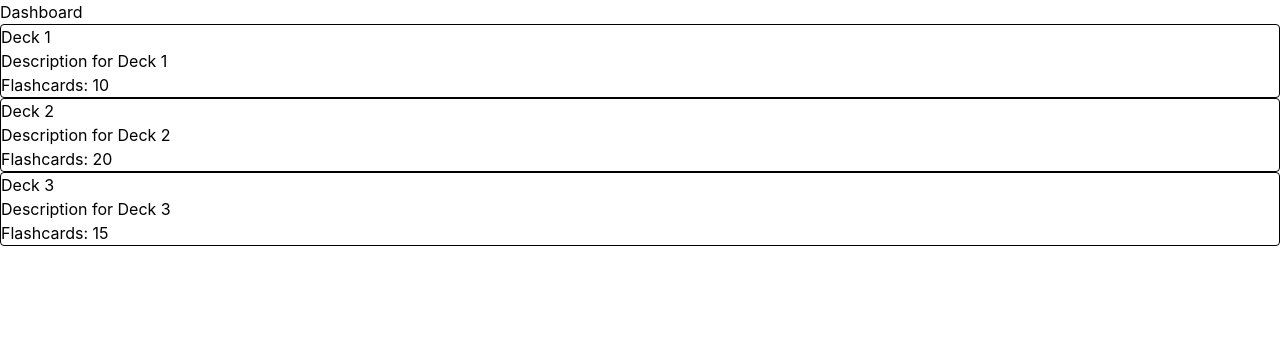
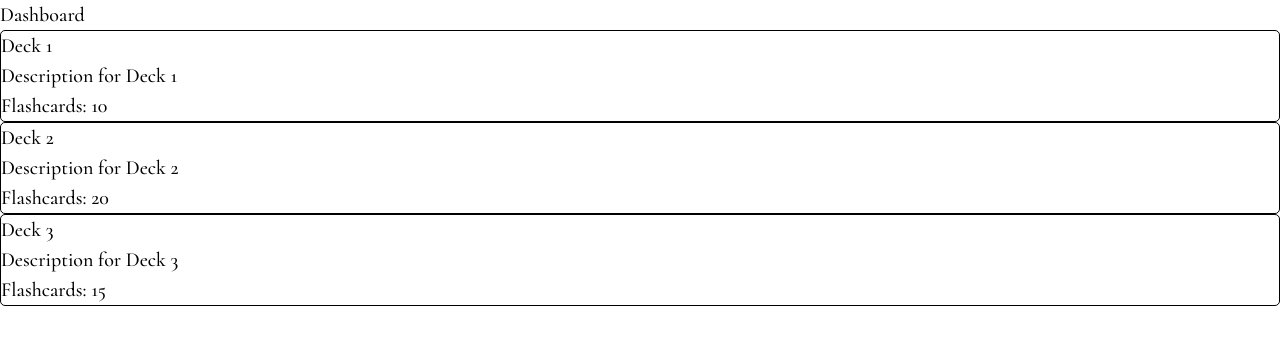
Before and after one commit to travisfriesen/devhacks2026, a React (Vite) app: page / in a window 1280 px wide. Shown: the top 344 px of the page. Built offline with nearby package versions, Linux system fonts and the light colour scheme.

Commit message:
feat: Added the fonts and global css setup

```diff
--- a/index.html
+++ b/index.html
@@ -3,10 +3,31 @@
     <head>
         <meta charset="UTF-8" />
         <title>DevHacks 2026</title>
-
+        <link
+            rel="preconnect"
+            href="https://fonts.googleapis.com" />
+        <link
+            rel="preconnect"
+            href="https://fonts.gstatic.com"
+            crossorigin />
+        <link
+            href="https://fonts.googleapis.com/css2?family=Cormorant:ital,wght@0,300..700;1,300..700&display=swap"
+            rel="stylesheet" />
+        <link
+            rel="preconnect"
+            href="https://fonts.googleapis.com" />
+        <link
+            rel="preconnect"
+            href="https://fonts.gstatic.com"
+            crossorigin />
+        <link
+            href="https://fonts.googleapis.com/css2?family=Cormorant:ital,wght@0,300..700;1,300..700&family=Plus+Jakarta+Sans:ital,wght@0,200..800;1,200..800&display=swap"
+            rel="stylesheet" />
     </head>
     <body>
         <div id="root"></div>
-    <script type="module" src="/src/renderer.tsx"></script>
+        <script
+            type="module"
+            src="/src/renderer.tsx"></script>
     </body>
 </html>
--- a/src/theme/index.css
+++ b/src/theme/index.css
@@ -1,7 +1,24 @@
 @import "tailwindcss";
 
 * {
-  margin: 0;
-  padding: 0;
-  box-sizing: border-box;
+    margin: 0;
+    padding: 0;
+    box-sizing: border-box;
 }
+
+@theme {
+    --color-primary: #23001e;
+    --color-secondary: #b9314f;
+    --color-tertiary: #c77dff;
+    --color-background: #f5f0ff;
+    --color-outline: #230903;
+    --color-paper: #fffdf7;
+}
+
+:root {
+    font-family: "Cormorant", serif;
+    font-optical-sizing: auto;
+    font-size: 1.25rem;
+    font-weight: 500;
+    font-style: normal;
+}
```
Lines whose indentation alone changed are shown as unchanged.
